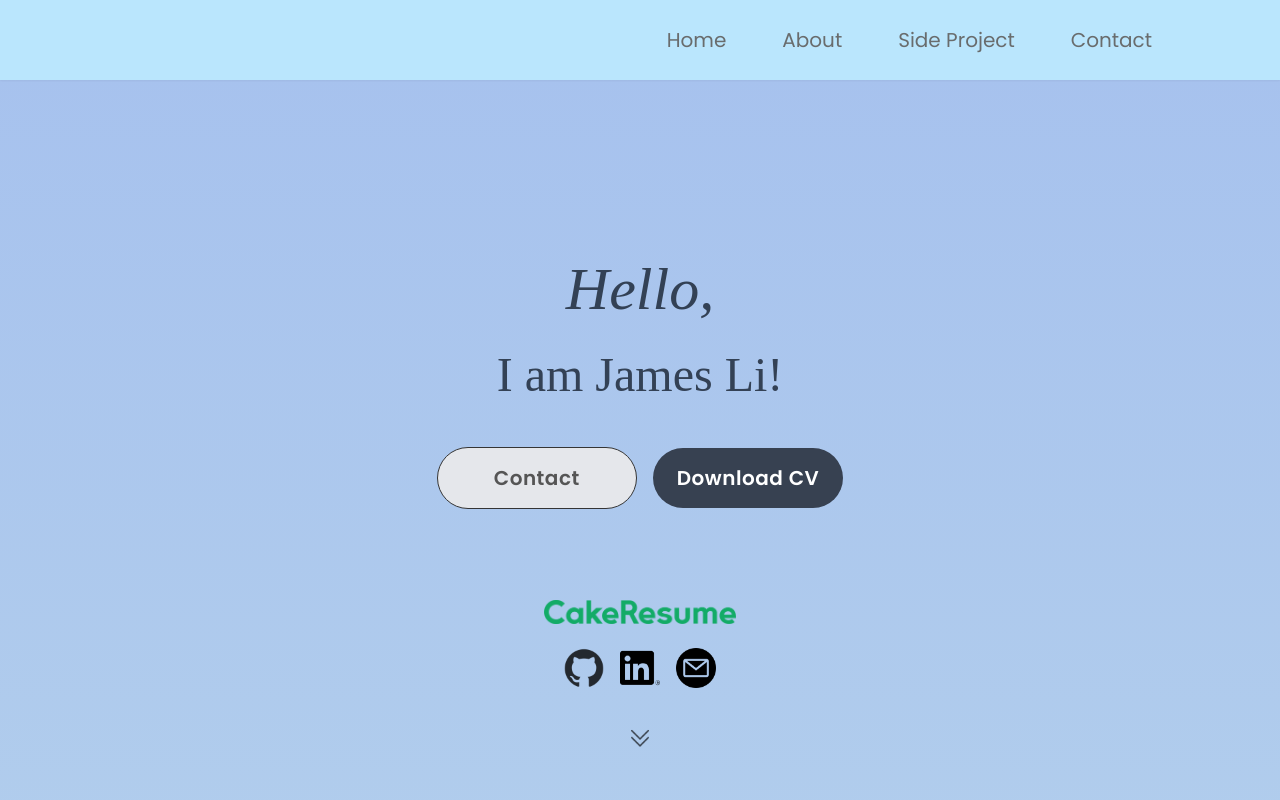
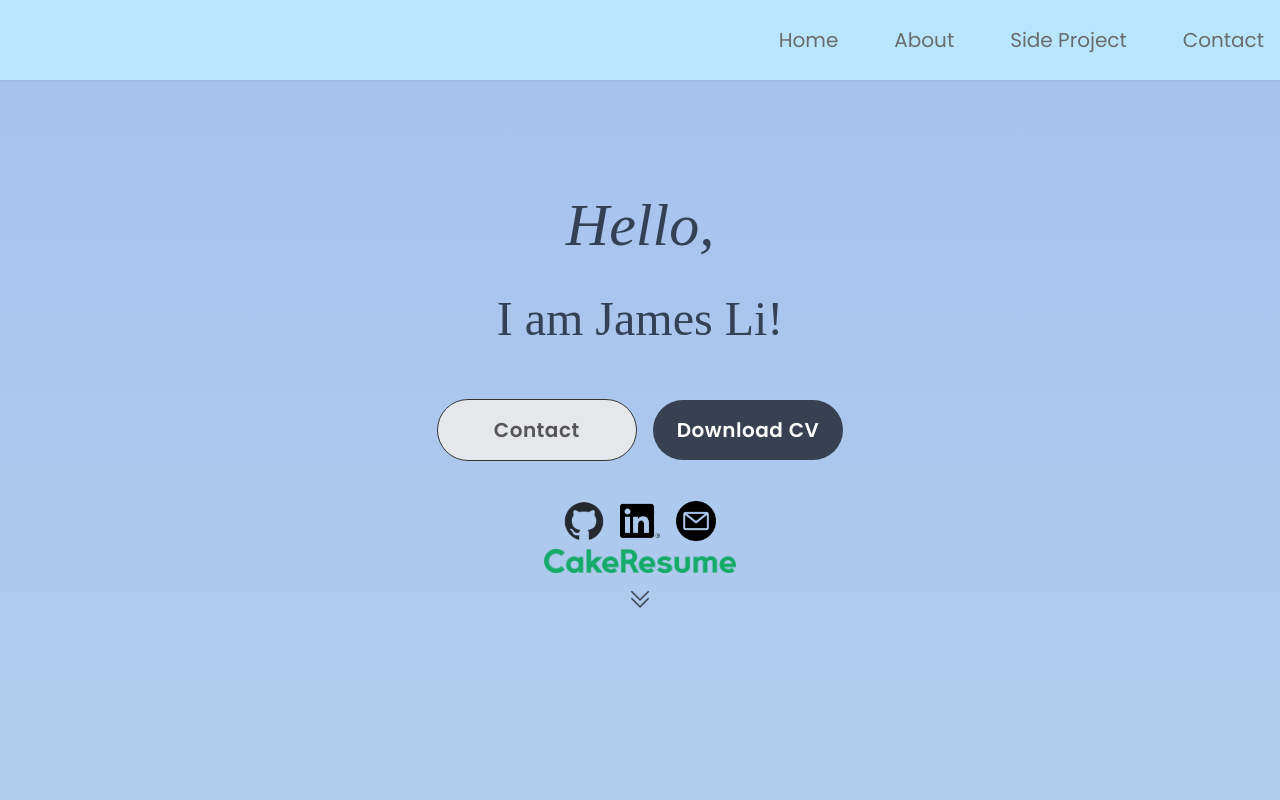
Before and after one commit to desmend2234/portfolio, a React (Vite) app: page / in a window 1280 px wide. Shown: the top 800 px of the page. Built offline with nearby package versions, Linux system fonts and the light colour scheme; a web font is replaced by a local one.

Commit message:
fix home page

```diff
--- a/src/ui/About.jsx
+++ b/src/ui/About.jsx
@@ -210,7 +210,7 @@ function About() {
         //         </div>
         //     </div>
         // </section>
-        <section className="pt-96 h-full" id='about'>
+        <section className="pt-48 max-h-full" id='about'>
             <div className="container mx-auto flex  flex-col items-center justify-center gap-4">
                 <h3 className="text-base">Get To Know More</h3>
                 <h1 className="mb-12 text-[3rem] font-semibold">About me</h1>
--- a/src/ui/AppLayout.jsx
+++ b/src/ui/AppLayout.jsx
@@ -3,7 +3,7 @@ import Header from './Header'
 import { Outlet } from 'react-router-dom'
 function AppLayout() {
     return (
-        <div className="bg-gradient-to-t from-green-100 to-[#a6c1ee] w-full">
+        <div className="bg-gradient-to-t from-green-100 to-[#a6c1ee] max-w-full">
             <Header></Header>
             <Outlet></Outlet>
         </div>
--- a/src/ui/Header.jsx
+++ b/src/ui/Header.jsx
@@ -4,7 +4,7 @@ import MobileNav from './MobileNav'
 import { HashLink } from 'react-router-hash-link'
 function Header() {
     return (
-        <header className="fixed z-40 flex min-h-[10dvh] w-full items-center bg-sky-200 px-[30px] text-xl shadow-sm lg:px-[10vw]">
+        <header className=" fixed z-40 flex h-20 w-full items-center bg-sky-200  text-xl shadow-sm px-4">
             <div className="flex w-full flex-col justify-between lg:flex-row lg:items-center">
                 <Link></Link>
                 <nav className="hidden gap-x-14 lg:flex">
--- a/src/ui/Home.jsx
+++ b/src/ui/Home.jsx
@@ -41,9 +41,9 @@ function Home() {
     }
 
     return (
-        <div className="w-full overflow-auto" id="home">
-            <section id="home">
-                <div className="relative flex min-h-screen flex-col items-center justify-center font-[Ridley]">
+        <div className="w-full" id="home">
+            <section id="home" className='flex flex-col ' >
+                <div className="flex h-[70dvh] justify-center md:h-screen flex-col items-center font-[Ridley] gap-y-2 ">
                     <motion.h1
                         className="mb-4 text-6xl italic text-slate-700"
                         variants={variants}
@@ -61,14 +61,7 @@ function Home() {
                     >
                         I am James Li!{' '}
                     </motion.h3>
-                    {/* <motion.h3
-                        className="my-6 flex justify-center text-6xl font-semibold italic text-[#9B4819] underline"
-                        variants={variants}
-                        initial="initial"
-                        animate="animate"
-                    >
-                        Hire me
-                    </motion.h3> */}
+
                     <motion.div
                         className="my-8 flex items-center justify-center gap-4 font-[Poppins] text-sm lg:text-xl"
                         variants={variants}
@@ -92,8 +85,7 @@ function Home() {
                             </Link>
                         </button>
                     </motion.div>
-
-                    <div className="absolute bottom-28 mx-auto flex gap-x-4 xl:mx-0">
+                    <div className="mx-auto flex gap-4 xl:mx-0">
                         <Link to="https://github.com/desmend2234">
                             <img src="/github-mark.png" className="h-10" />
                         </Link>
@@ -104,19 +96,18 @@ function Home() {
                             <img src="/email.png" className="h-10" />
                         </Link>
                     </div>
-
+                    <Link
+                        to="https://www.cakeresume.com/s--QW_Rta4jvL8LGLssoH14eA--/desmend2234"
+                        className=" "
+                    >
+                        <img src="/CakeResume.png" className="h-6" />
+                    </Link>
                     <motion.img
                         src="/arrow.png"
                         variants={variants}
                         animate="scrollButton"
-                        className="absolute bottom-14 h-6 w-6"
+                        className="bottom-6 h-6 w-6"
                     />
-                    <Link
-                        to="https://www.cakeresume.com/s--QW_Rta4jvL8LGLssoH14eA--/desmend2234"
-                        className="absolute bottom-44"
-                    >
-                        <img src="/CakeResume.png" className="h-6" />
-                    </Link>
                 </div>
             </section>
             <About />
--- a/src/ui/MobileNav.jsx
+++ b/src/ui/MobileNav.jsx
@@ -16,11 +16,11 @@ function MobileNav() {
         },
     }
     return (
-        <nav className="lg:hidden">
+        <nav className=" lg:hidden flex justify-end px-4">
             <div
                 // onClick={() => setOpenMenu(true)}
                 // className="absolute right-10 top-10 h-6 w-6 cursor-pointer"
-                className="absolute right-10 top-10 z-30 flex cursor-pointer flex-col gap-[4.5px]"
+                className=" z-30 flex cursor-pointer items-center  flex-col gap-[4.5px]"
                 onClick={() => setOpenMenu((openMenu) => !openMenu)}
             >
                 <div
```
